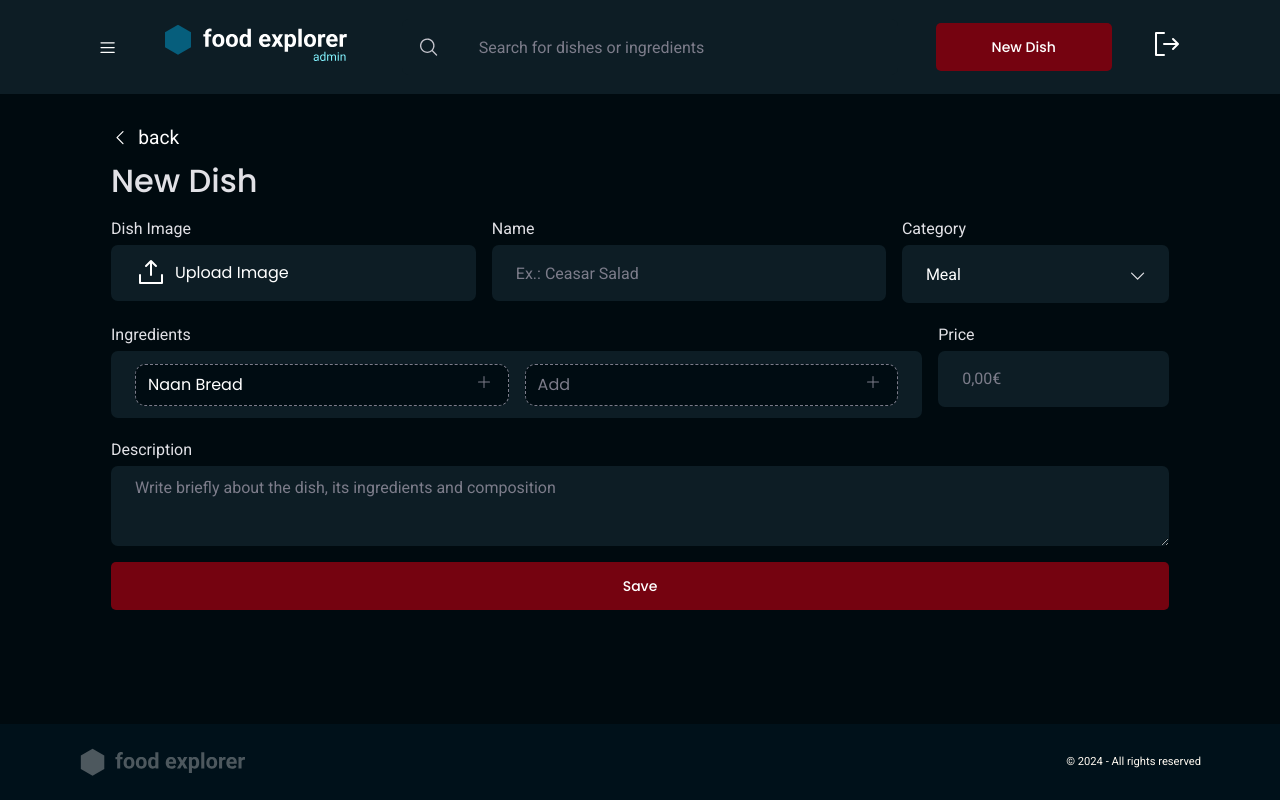
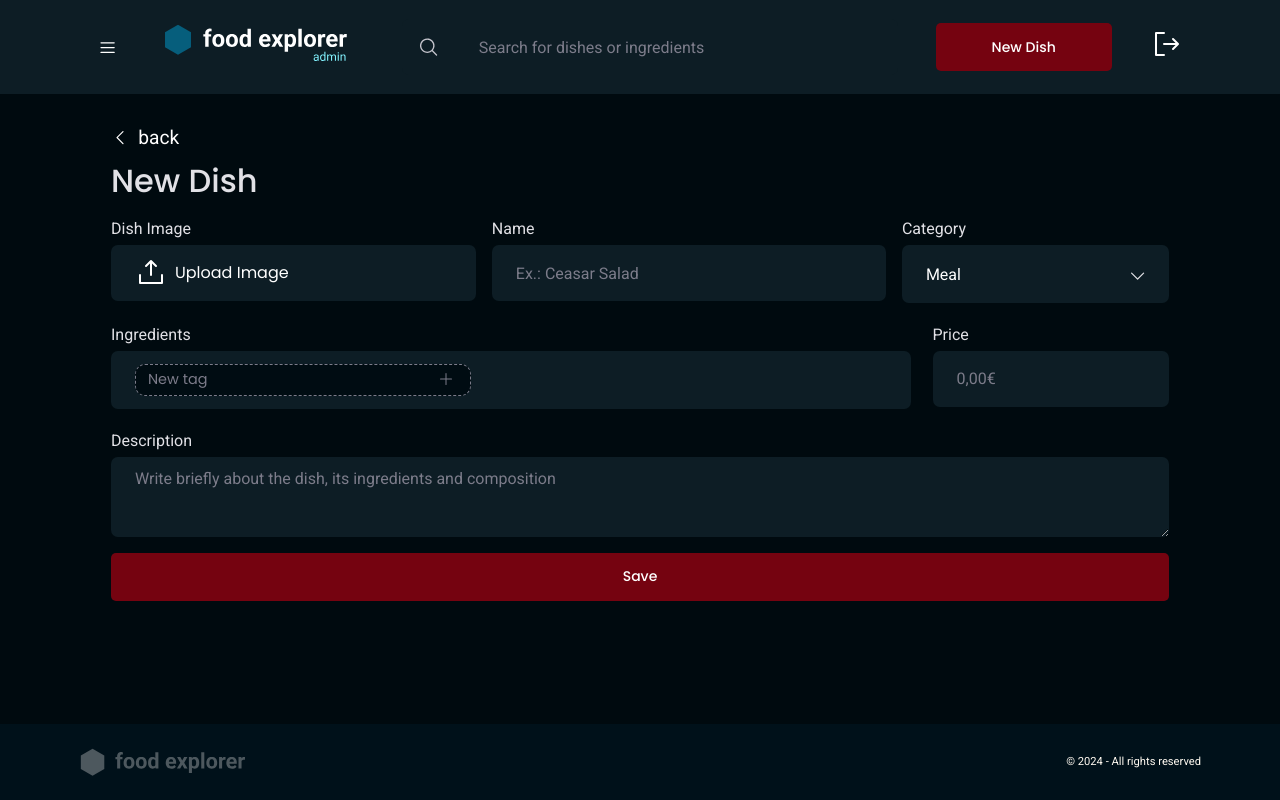
Before and after one commit to bedeschiotavia/food-explorer, a React (Vite) app in the folder web/: page /new in a window 1280 px wide. Built offline with nearby package versions, Linux system fonts and the light colour scheme; sample sign-in values are in the browser's storage.

Commit message:
Add and delete tags

```diff
--- a/web/src/components/DishItem/index.jsx
+++ b/web/src/components/DishItem/index.jsx
@@ -1,22 +1,24 @@
 /* eslint-disable react/prop-types */
-import { Plus } from '@phosphor-icons/react'
+import { Plus, X } from '@phosphor-icons/react'
 
 import { Container } from './styles'
 
-export function DishItem({ value, ...rest }) {
+export function DishItem({ isNew = false, value, onClick, ...rest }) {
   return (
-    <Container>
+    <Container isNew={isNew}>
       <input
         type="text"
         value={value}
+        readOnly={!isNew}
         {...rest}
       />
 
       <button
         type="button"
-        className="button-add"
+        onClick={onClick}
+        className={isNew ? 'button-add' : 'button-delete'}
       >
-        <Plus />
+        {isNew ? <Plus /> : <X />}
       </button>
     </Container>
   )
--- a/web/src/components/DishItem/styles.js
+++ b/web/src/components/DishItem/styles.js
@@ -18,15 +18,18 @@ export const Container = styled.div`
   }
 
   .button-delete{
-    color: ${({ theme }) => theme.COLORS.TOMATO_100};
+    margin-top:0.2rem;
+    color: ${({ theme }) => theme.COLORS.TINTS_TOMATO_300};
   }
 
   .button-add {
+    margin-top:0.2rem;
     color: ${({ theme }) => theme.COLORS.LIGHT_500};
   }
 
   > input {
-    height: 2.5rem;
+    font-size: 0.9rem;
+    height: 1.9rem;
     width: 100%;
 
     padding: 12px;
--- a/web/src/pages/NewDish/index.jsx
+++ b/web/src/pages/NewDish/index.jsx
@@ -1,4 +1,5 @@
 import { CaretDown, CaretLeft, UploadSimple } from '@phosphor-icons/react'
+import { useState } from 'react'
 
 import { Button } from '../../components/Button'
 import { ButtonText } from '../../components/ButtonText'
@@ -13,6 +14,18 @@ import { Link } from 'react-router-dom'
 import { Container, WrapperFileInput, WrapperTag } from './styles'
 
 export function NewDish() {
+
+  const [tags, setTags] = useState([])
+  const [newTag, setNewTag] = useState("")
+
+  function handleAddTag() {
+    setTags(prevState=>[...prevState, newTag])
+    setNewTag("")
+  }
+
+  function handleRemoveTag(deleted){
+    setTags(prevState=> prevState.filter(tag => tag !==deleted))
+  }
 
   return (
     <>
@@ -51,8 +64,16 @@ export function NewDish() {
             <label>
               Ingredients
               <WrapperTag>
-                <DishItem value="Naan Bread"/>
-                <DishItem placeholder="Add"/>
+                {
+                  tags.map((tag,index) =>(<DishItem key={String(index)}value={tag} onClick={()=>handleRemoveTag(tag)}/>))
+                }
+                <DishItem
+                  isNew
+                  placeholder="New tag"
+                  onChange={e => setNewTag(e.target.value)}
+                  value={newTag}
+                  onClick={handleAddTag}
+                  />
               </WrapperTag>
             </label>
             <label>
--- a/web/src/pages/NewDish/styles.js
+++ b/web/src/pages/NewDish/styles.js
@@ -114,6 +114,9 @@ export const WrapperTag = styled.div`
   border: none;
 
   @media (min-width: ${DEVICE_BREAKPOINTS.LG}) {
+    width: 800px;
+    flex-wrap:wrap;
     flex-direction:row;
+
   }
 `
```
